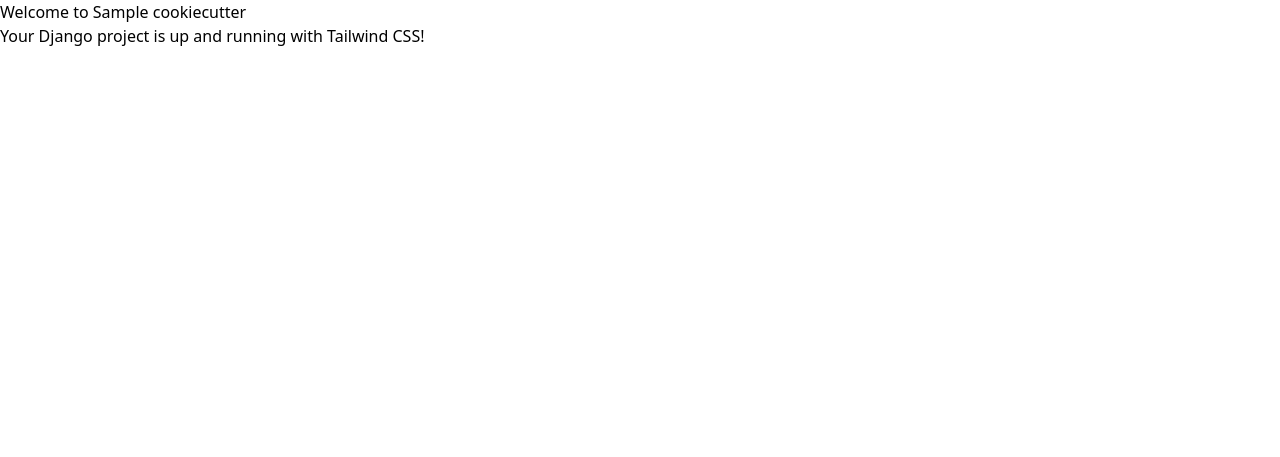
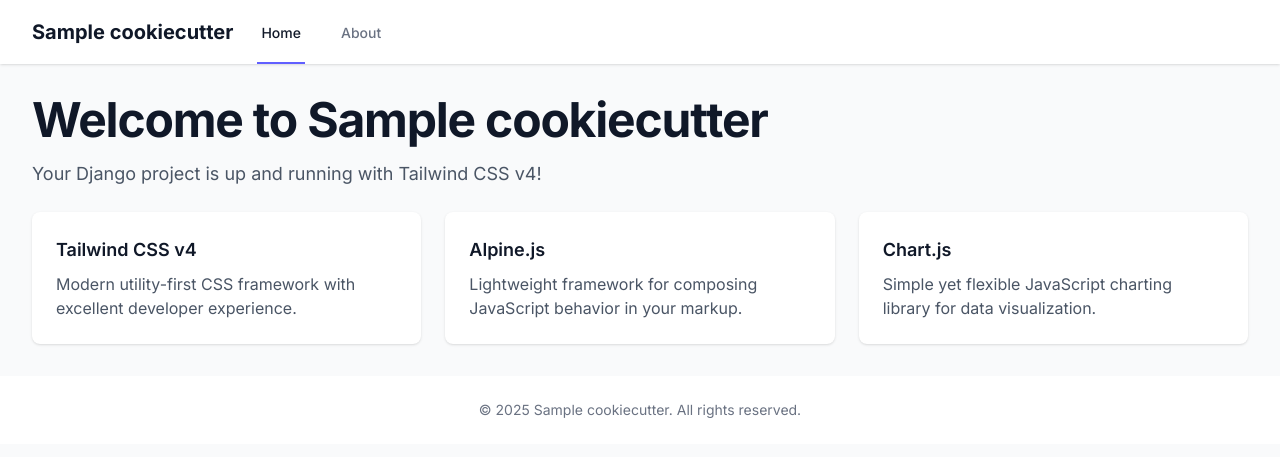
Before and after one commit to sspross/cookiecutter-django, a Django app: template {{ cookiecutter.project_slug }}/core/templates/home.html in a window 1280 px wide. Shown: the top 457 px of the page. Run offline with Django 5.2, Linux system fonts and the light colour scheme; the template is opened without the code that fills it: most values are stand-ins (such as "Sample title", 1, 10 or a date in 2020); style sheets or scripts are compiled from the project's sources; some libraries are stand-ins or nearby versions.

Commit message:
Address review feedback for Tailwind CSS implementation
- Add Chart.js dependency and build scripts for data visualization
- Update styles.css with Tailwind v4 configuration from dagobert
- Restructure templates with _base.html and page.html hierarchy
- Add navigation and footer to page template
- Update home and about pages to use new template structure
- Include feature cards showcasing Tailwind, Alpine.js, and Chart.js

🤖 Generated with [Claude Code](https://claude.ai/code)

Co-Authored-By: Claude <noreply@anthropic.com>

```diff
--- a/{{ cookiecutter.project_slug }}/core/frontend/package.json
+++ b/{{ cookiecutter.project_slug }}/core/frontend/package.json
@@ -3,14 +3,18 @@
   "version": "0.1.0",
   "description": "",
   "scripts": {
-    "build": "npm run build:clean && npm run build:tailwind",
+    "build": "npm run build:clean && npm run build:tailwind && npm run build:chart",
     "build:clean": "rimraf ../static/dist",
     "build:tailwind": "cross-env NODE_ENV=production postcss ./src/styles.css -o ../static/dist/styles.css --minify",
+    "build:chart": "cp node_modules/chart.js/dist/chart.umd.min.js ../static/dist/chart.min.js && cp node_modules/chart.js/dist/chart.umd.min.js.map ../static/dist/chart.umd.min.js.map",
     "dev": "cross-env NODE_ENV=development postcss ./src/styles.css -o ../static/dist/styles.css --watch"
   },
   "keywords": [],
   "author": "",
   "license": "MIT",
+  "dependencies": {
+    "chart.js": "^4.4.7"
+  },
   "devDependencies": {
     "@tailwindcss/forms": "^0.5.10",
     "@tailwindcss/postcss": "^4.1.11",
--- a/{{ cookiecutter.project_slug }}/core/frontend/src/styles.css
+++ b/{{ cookiecutter.project_slug }}/core/frontend/src/styles.css
@@ -1 +1,38 @@
 @import "tailwindcss";
+
+/*
+In most projects, Tailwind CSS v4 will automatically detect your
+source files containing the Tailwind classes. If not, then be
+sure to point to them manually as follows:
+*/
+@source "../../**/*.html";
+
+/* Plugins */
+@plugin '@tailwindcss/forms';
+@plugin '@tailwindcss/typography';
+
+/* Class based dark mode */
+@custom-variant dark (&:where(.dark, .dark *));
+
+/* Enable hover on mobile */
+@custom-variant hover (&:hover);
+
+/* Tailkit configuration */
+@theme {
+  /* Fonts */
+  --default-font-family: "Inter";
+
+  /* Spacing */
+  --spacing-8xl: 90rem;
+  --spacing-9xl: 105rem;
+  --spacing-10xl: 120rem;
+
+  /* Animations */
+  --animate-spin-slow: spin-slow 8s linear infinite;
+
+  @keyframes spin-slow {
+    100% {
+      transform: rotate(-360deg);
+    }
+  }
+}
--- a/{{ cookiecutter.project_slug }}/core/templates/home.html
+++ b/{{ cookiecutter.project_slug }}/core/templates/home.html
@@ -1,12 +1,42 @@
-{% extends "base.html" %}
+{% extends "page.html" %}
 
-{% block title %}Home - {{ cookiecutter.project_name }}{% endblock title %}
+{% block page_title %}Home - {{ cookiecutter.project_name }}{% endblock page_title %}
 
-{% block body %}
-<div class="min-h-screen bg-gray-50">
-  <div class="container mx-auto px-4 py-8">
-    <h1 class="text-4xl font-bold text-gray-900 mb-4">Welcome to {{ cookiecutter.project_name }}</h1>
-    <p class="text-lg text-gray-600">Your Django project is up and running with Tailwind CSS!</p>
+{% block content %}
+<div class="space-y-6">
+  <div>
+    <h1 class="text-4xl font-bold tracking-tight text-gray-900 sm:text-5xl">
+      Welcome to {{ cookiecutter.project_name }}
+    </h1>
+    <p class="mt-4 text-lg text-gray-600">
+      Your Django project is up and running with Tailwind CSS v4!
+    </p>
+  </div>
+
+  <div class="grid gap-6 md:grid-cols-2 lg:grid-cols-3">
+    <!-- Feature Card 1 -->
+    <div class="rounded-lg bg-white p-6 shadow">
+      <h3 class="text-lg font-semibold text-gray-900">Tailwind CSS v4</h3>
+      <p class="mt-2 text-gray-600">
+        Modern utility-first CSS framework with excellent developer experience.
+      </p>
+    </div>
+
+    <!-- Feature Card 2 -->
+    <div class="rounded-lg bg-white p-6 shadow">
+      <h3 class="text-lg font-semibold text-gray-900">Alpine.js</h3>
+      <p class="mt-2 text-gray-600">
+        Lightweight framework for composing JavaScript behavior in your markup.
+      </p>
+    </div>
+
+    <!-- Feature Card 3 -->
+    <div class="rounded-lg bg-white p-6 shadow">
+      <h3 class="text-lg font-semibold text-gray-900">Chart.js</h3>
+      <p class="mt-2 text-gray-600">
+        Simple yet flexible JavaScript charting library for data visualization.
+      </p>
+    </div>
   </div>
 </div>
-{% endblock body %}
+{% endblock content %}
--- a/{{ cookiecutter.project_slug }}/core/templates/page.html
+++ b/{{ cookiecutter.project_slug }}/core/templates/page.html
@@ -1,14 +1,41 @@
-{% extends "base.html" %}
+{% extends "_base.html" %}
 
-{% block title %}Page - {{ cookiecutter.project_name }}{% endblock title %}
+{% block title %}{% block page_title %}{{ cookiecutter.project_name }}{% endblock page_title %}{% endblock title %}
 
 {% block body %}
 <div class="min-h-screen bg-gray-50">
-  <div class="container mx-auto px-4 py-8">
-    <h1 class="text-4xl font-bold text-gray-900 mb-4">{{ title }}</h1>
-    <div class="prose prose-lg">
-      {{ content|safe }}
+  <!-- Navigation -->
+  <nav class="bg-white shadow">
+    <div class="mx-auto max-w-7xl px-4 sm:px-6 lg:px-8">
+      <div class="flex h-16 justify-between">
+        <div class="flex">
+          <div class="flex flex-shrink-0 items-center">
+            <a href="/" class="text-xl font-bold text-gray-900">{{ cookiecutter.project_name }}</a>
+          </div>
+          <div class="hidden sm:ml-6 sm:flex sm:space-x-8">
+            <a href="/" class="inline-flex items-center border-b-2 border-indigo-500 px-1 pt-1 text-sm font-medium text-gray-900">Home</a>
+            <a href="/about/" class="inline-flex items-center border-b-2 border-transparent px-1 pt-1 text-sm font-medium text-gray-500 hover:border-gray-300 hover:text-gray-700">About</a>
+          </div>
+        </div>
+      </div>
     </div>
-  </div>
+  </nav>
+
+  <!-- Main Content -->
+  <main>
+    <div class="mx-auto max-w-7xl px-4 py-8 sm:px-6 lg:px-8">
+      {% block content %}
+      {% endblock content %}
+    </div>
+  </main>
+
+  <!-- Footer -->
+  <footer class="bg-white mt-auto">
+    <div class="mx-auto max-w-7xl px-4 py-6 sm:px-6 lg:px-8">
+      <p class="text-center text-sm text-gray-500">
+        © {% now "Y" %} {{ cookiecutter.project_name }}. All rights reserved.
+      </p>
+    </div>
+  </footer>
 </div>
 {% endblock body %}
```
Also changed, not shown: {{ cookiecutter.project_slug }}/core/templates/about.html (+30 -8 lines), {{ cookiecutter.project_slug }}/core/templates/_base.html (renamed from {{ cookiecutter.project_slug }}/core/templates/base.html).
